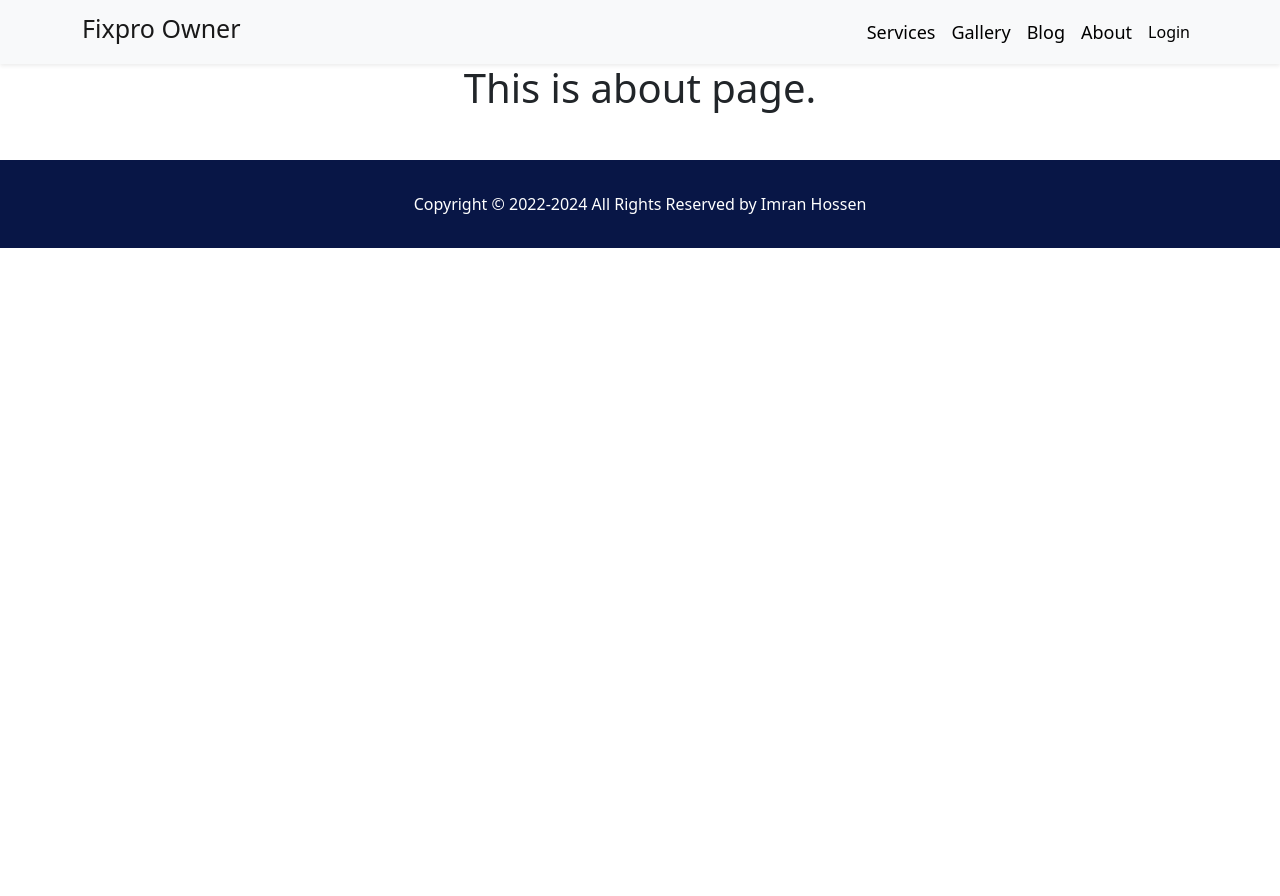
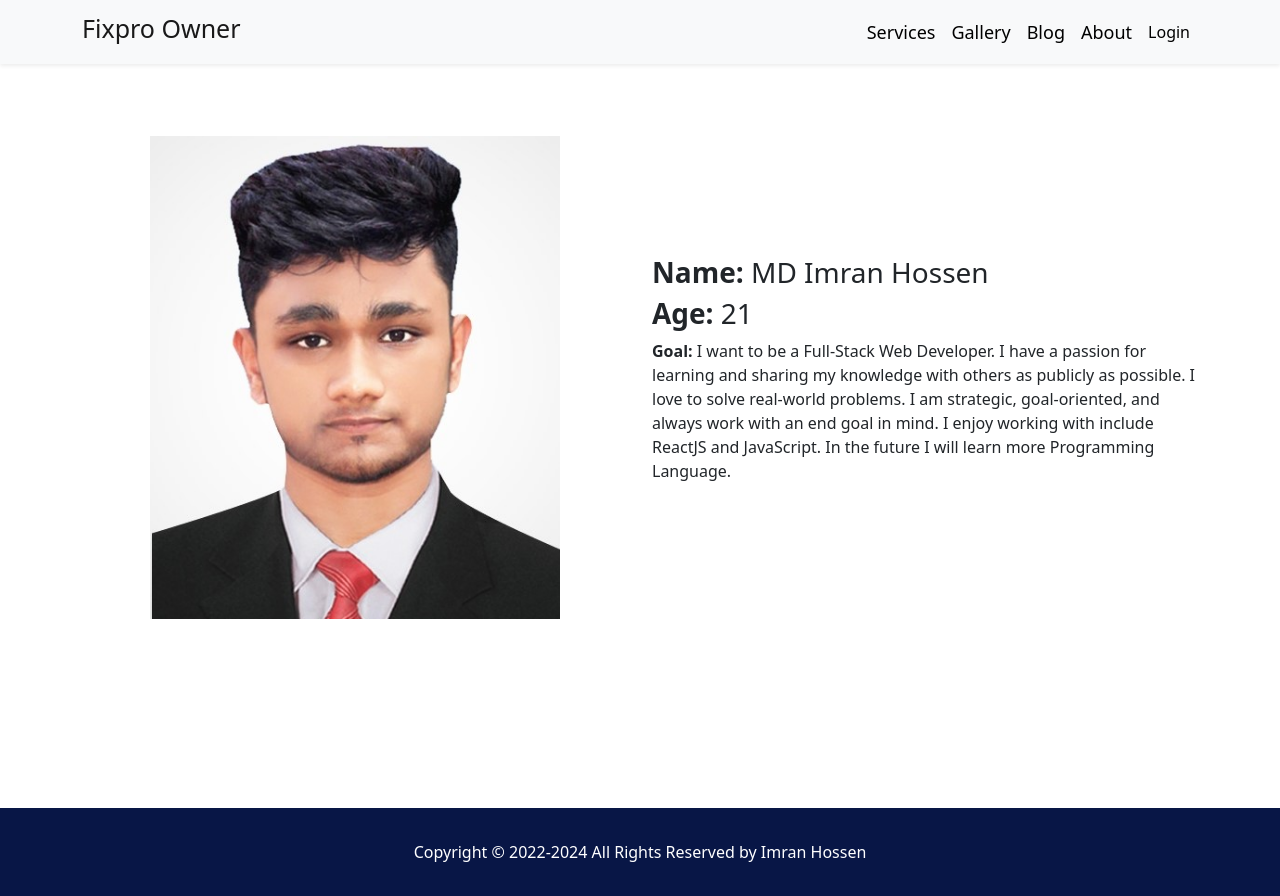
Before and after one commit to ImRanKhan81m/FixPro-Owner-A-10, a React (Create React App) app: page /about in a window 1280 px wide. Before the commit the page ends 800 px from the top, so only its background shows below. Built offline with nearby package versions, Linux system fonts and the light colour scheme; no server answers.

Commit message:
about page done

```diff
--- /dev/null
+++ b/src/Components/About/About.css
@@ -0,0 +1,3 @@
+.about-section{
+    min-height: 84vh;
+}
--- a/src/Components/About/About.js
+++ b/src/Components/About/About.js
@@ -1,11 +1,30 @@
 import React from 'react';
+import { Col, Container, Row } from 'react-bootstrap';
+import './About.css'
+import image from '../images/Imran.jpeg'
 
 const About = () => {
     return (
-        <div>
-            <h1>This is about page.</h1>
-        </div>
+        <Container className='about-section pt-lg-5 pt-md-5 mt-lg-4 pt-4 '>
+            <div>
+                <Row>
+                    <Col lg='6' md='6'>
+                        <div>
+                            <img className='w-75' src={image} alt="" />
+                        </div>
+                    </Col>
+                    <Col lg='6' md='6' className='d-flex align-items-center mt-3 mt-lg-0'>
+                        <div className='text-start'>
+                             <h3><b>Name:</b> MD Imran Hossen</h3>
+                             <h3><b>Age:</b> 21</h3>
+                             <p><b>Goal:</b> I want to be a Full-Stack Web Developer.  I have a passion for learning and sharing my knowledge with others as publicly as possible. I love to solve real-world problems. I am strategic, goal-oriented, and always work with an end goal in mind.  I enjoy working with include ReactJS and JavaScript. In the future I will learn more Programming Language.</p>
+
+                        </div>
+                    </Col>
+                </Row>
+            </div>
+        </Container>
     );
 };
 
-export default About;
+export default About
```
Also changed, not shown: src/Components/images/Imran.jpeg (added).
